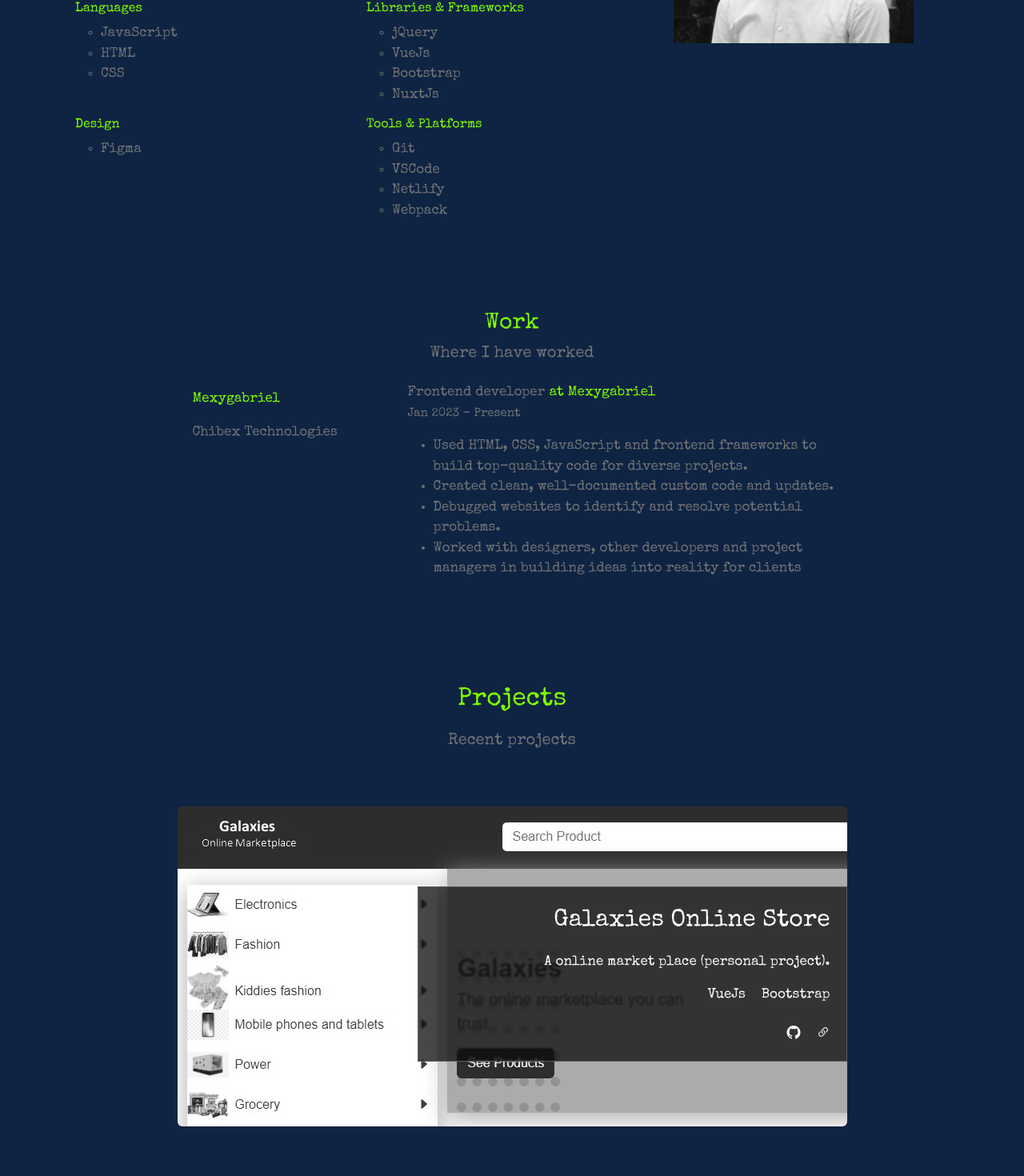
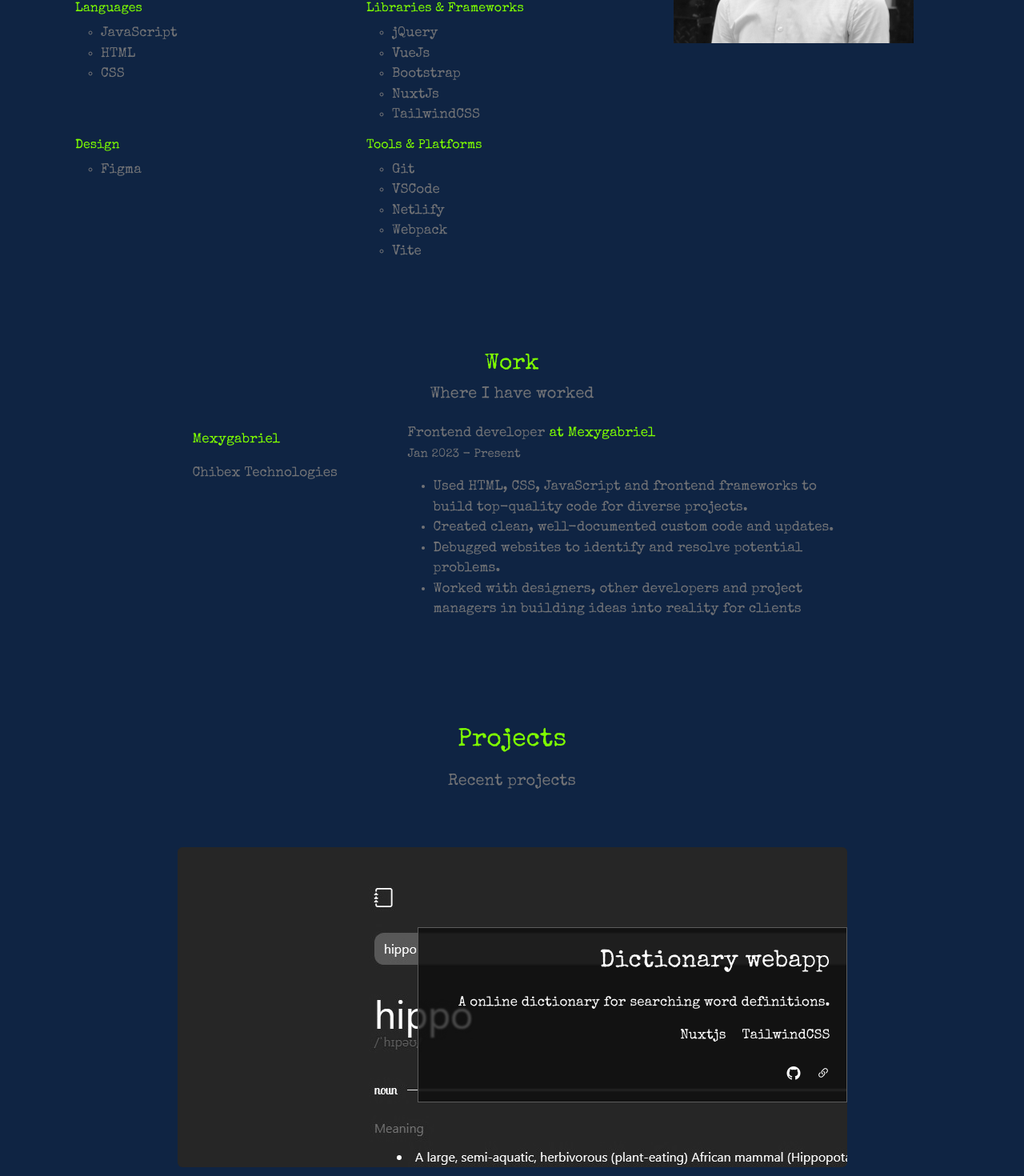
Before and after one commit to Joshua-Nweze/myPortfolio, a Vue app: page / in a window 1280 px wide. Shown: the part 800-2270 px from the top of the page at 80% size. Built offline with nearby package versions, Linux system fonts and the light colour scheme.

Commit message:
Added skill and project

```diff
--- a/src/assets/files/projects.json
+++ b/src/assets/files/projects.json
@@ -1,5 +1,17 @@
 {
     "works" :[
+        {
+            "title": "Dictionary webapp",
+            "about": "A online dictionary for searching word definitions.",
+            "background": "dictionary.jpg",
+            "link": "https://seewords.netlify.app/",
+            "github": "https://github.com/Joshua-Nweze/WordDictionary",
+            "year": 2023,
+            "stack": [
+                { "id": 1, "name": "Nuxtjs"},
+                { "id": 2, "name": "TailwindCSS"}
+            ]
+        },
         {
             "title": "Galaxies Online Store",
             "about": "A online market place (personal project).",
--- a/src/components/Aboutme.vue
+++ b/src/components/Aboutme.vue
@@ -48,6 +48,7 @@
                     <li>VueJs</li>
                     <li>Bootstrap</li>
                     <li>NuxtJs</li>
+                    <li>TailwindCSS</li>
                   </ul>
                 </div>
                 <div class="col-md-6 col-12">
@@ -63,6 +64,7 @@
                     <li>VSCode</li>
                     <li>Netlify</li>
                     <li>Webpack</li>
+                    <li>Vite</li>
                   </ul>
                 </div>
               </div>
```
Also changed, not shown: src/assets/images/dictionary.jpg (added).
